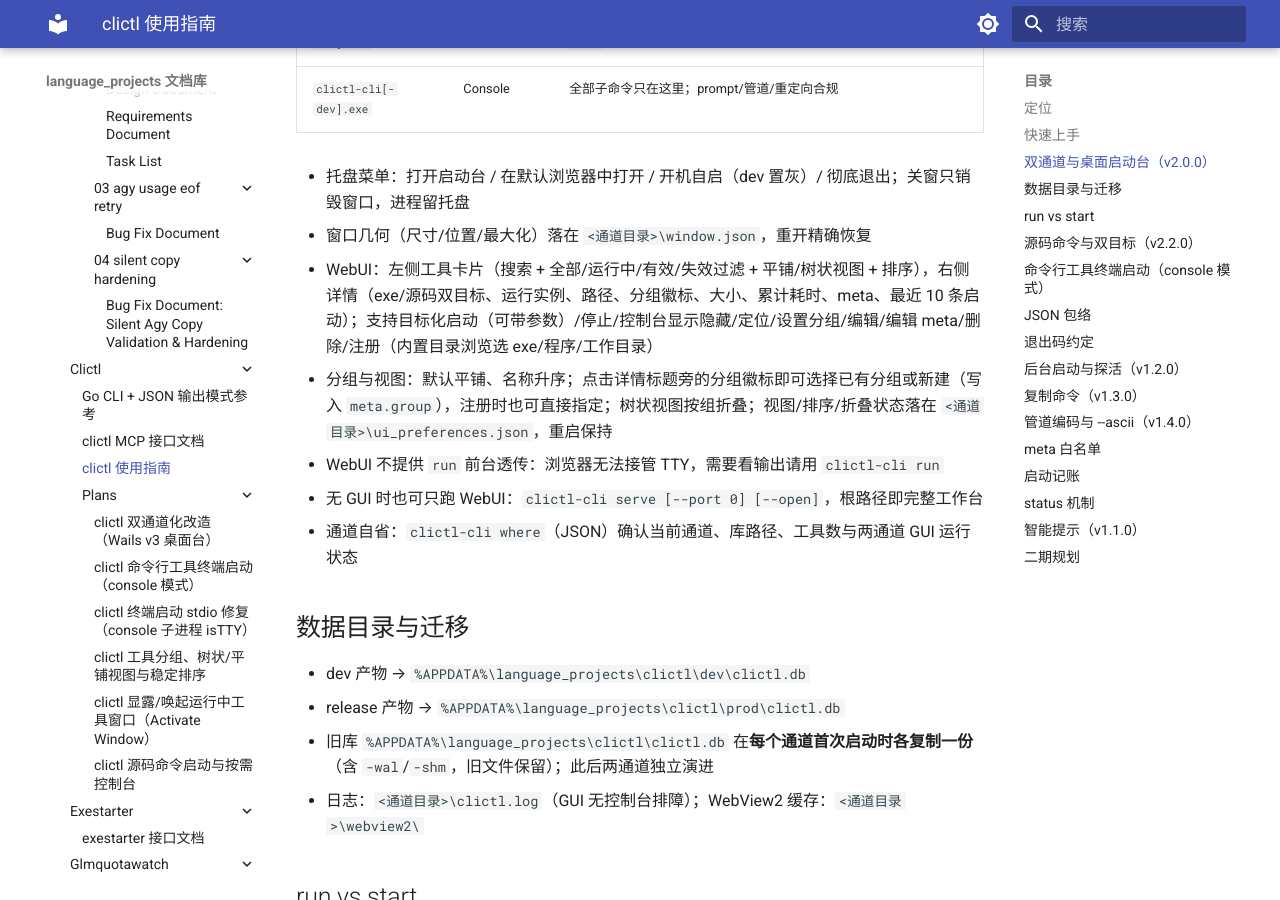
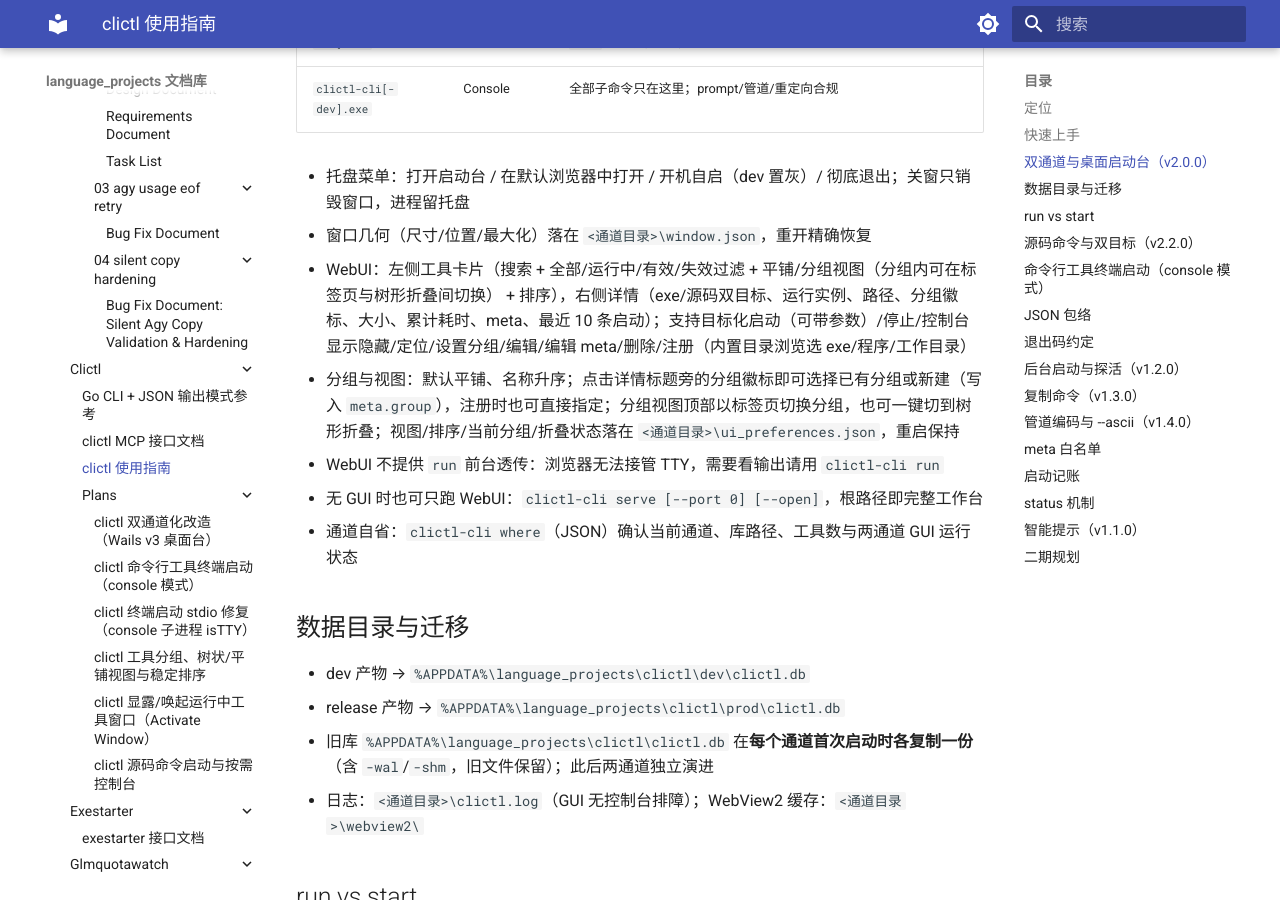
Before and after one commit to shihao-hub/td-language_projects, an MkDocs documentation site: the page built from docs/projects/go_projects/clictl/clictl 使用指南.md, in a window 1280 px wide and 900 px high, scrolled down 2116 px. Built offline with MkDocs 1.6.1 and Material for MkDocs 9.7.7, drawn with Linux system fonts in a browser that asks for light colours; a script that is not in the unit is left out.

Commit message:
docs: 更新 clictl 使用指南视图说明
- 补充分组内标签页与树形折叠可随时切换
- 偏好文件新增折叠状态

```diff
--- a/docs/projects/go_projects/clictl/clictl 使用指南.md
+++ b/docs/projects/go_projects/clictl/clictl 使用指南.md
@@ -95,8 +95,8 @@ clictl-cli completion powershell --uninstall   # 卸载
 
 - 托盘菜单：打开启动台 / 在默认浏览器中打开 / 开机自启（dev 置灰）/ 彻底退出；关窗只销毁窗口，进程留托盘
 - 窗口几何（尺寸/位置/最大化）落在 `<通道目录>\window.json`，重开精确恢复
-- WebUI：左侧工具卡片（搜索 + 全部/运行中/有效/失效过滤 + 平铺/树状视图 + 排序），右侧详情（exe/源码双目标、运行实例、路径、分组徽标、大小、累计耗时、meta、最近 10 条启动）；支持目标化启动（可带参数）/停止/控制台显示隐藏/定位/设置分组/编辑/编辑 meta/删除/注册（内置目录浏览选 exe/程序/工作目录）
-- 分组与视图：默认平铺、名称升序；点击详情标题旁的分组徽标即可选择已有分组或新建（写入 `meta.group`），注册时也可直接指定；树状视图按组折叠；视图/排序/折叠状态落在 `<通道目录>\ui_preferences.json`，重启保持
+- WebUI：左侧工具卡片（搜索 + 全部/运行中/有效/失效过滤 + 平铺/分组视图（分组内可在标签页与树形折叠间切换） + 排序），右侧详情（exe/源码双目标、运行实例、路径、分组徽标、大小、累计耗时、meta、最近 10 条启动）；支持目标化启动（可带参数）/停止/控制台显示隐藏/定位/设置分组/编辑/编辑 meta/删除/注册（内置目录浏览选 exe/程序/工作目录）
+- 分组与视图：默认平铺、名称升序；点击详情标题旁的分组徽标即可选择已有分组或新建（写入 `meta.group`），注册时也可直接指定；分组视图顶部以标签页切换分组，也可一键切到树形折叠；视图/排序/当前分组/折叠状态落在 `<通道目录>\ui_preferences.json`，重启保持
 - WebUI 不提供 `run` 前台透传：浏览器无法接管 TTY，需要看输出请用 `clictl-cli run`
 - 无 GUI 时也可只跑 WebUI：`clictl-cli serve [--port 0] [--open]`，根路径即完整工作台
 - 通道自省：`clictl-cli where`（JSON）确认当前通道、库路径、工具数与两通道 GUI 运行状态
```
